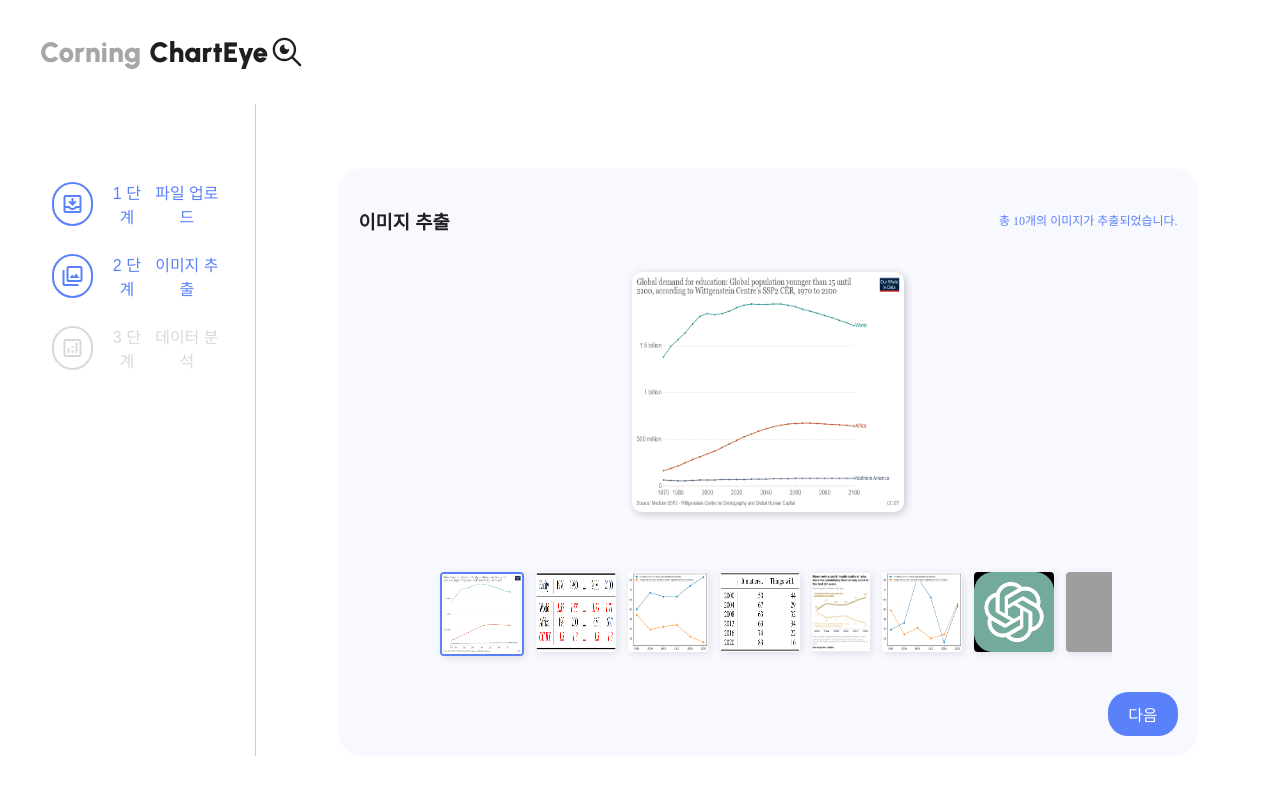
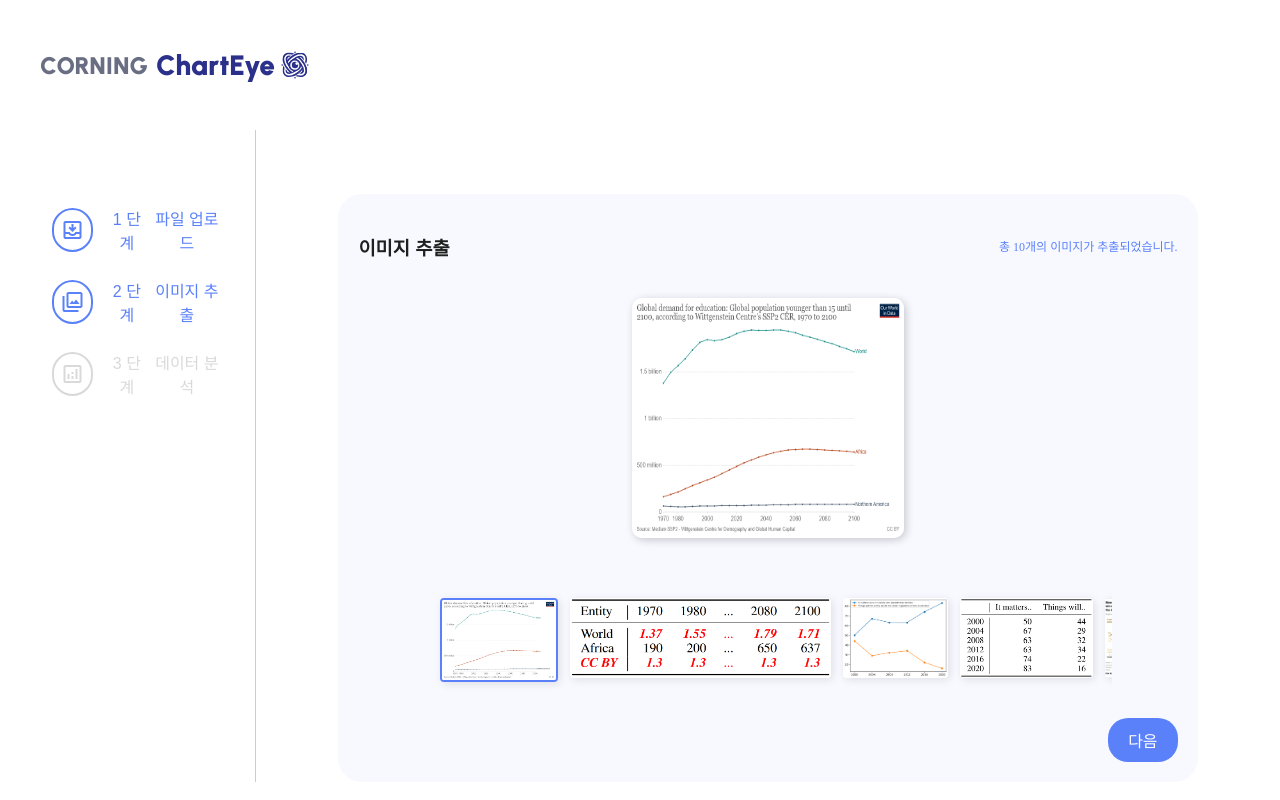
Before and after one commit to Tro-fish/ChartEye-all_in_one-figure-VQA, a React (Create React App) app in the folder web/frontend/: page /step2 in a window 1280 px wide. Built offline with nearby package versions, Linux system fonts and the light colour scheme; grey boxes are pictures that could not be loaded; a web font is replaced by a local one.

Commit message:
front 0716

```diff
--- a/web/frontend/public/index.html
+++ b/web/frontend/public/index.html
@@ -2,7 +2,7 @@
 <html lang="en">
   <head>
     <meta charset="utf-8" />
-    <link rel="icon" href="./resources/icons/icon-color.svg" />
+    <link rel="icon" href="./resources/icons/logo.svg" />
     <meta name="viewport" content="width=device-width, initial-scale=1" />
     <meta name="theme-color" content="#000000" />
     <meta
--- a/web/frontend/src/App.js
+++ b/web/frontend/src/App.js
@@ -61,10 +61,10 @@ function App() {
   return (
       <div className="App">
           <div className='logo-container'>
-            <p className='logo-corning'>Corning</p>
+            <p className='logo-corning'>CORNING</p>
             <div className='logo-charteye'>
               <p>ChartEye</p>
-              <img src={'resources/icons/icon.svg'} alt="icon"/>
+              <img src={'resources/icons/logo.svg'} alt="icon"/>
             </div>
           </div>
         <div className='main-content'>
--- a/web/frontend/src/css/App.css
+++ b/web/frontend/src/css/App.css
@@ -58,16 +58,20 @@ header {
   margin-top: 20px;
   margin-bottom: 20px;
   gap: 8px;
-  height: 64px;
+  height: fit-content;
   align-items: center;
   justify-content: flex-start;
   display: flex;
 }
+.logo-container img{
+  width: 32px;
+}
 .logo-corning{
-  color: #a6a6a6;
+  color: var(--sub-text-color);
+  font-size: 24px !important;
 }
 .logo-charteye{
-  color: var(--main-text-color);
+  color: #2B308B;
   flex-direction: row;
   display: flex;
   align-items: center;
--- a/web/frontend/src/css/extractimg.css
+++ b/web/frontend/src/css/extractimg.css
@@ -21,7 +21,7 @@
   }
 
   .image-list-container img {
-    width: 80px;
+
     height: 80px;
     cursor: pointer;
     border-radius: 4px;
```
Also changed, not shown: web/frontend/public/resources/icons/logo-full.svg (added), web/frontend/public/resources/icons/logo.svg (added).
